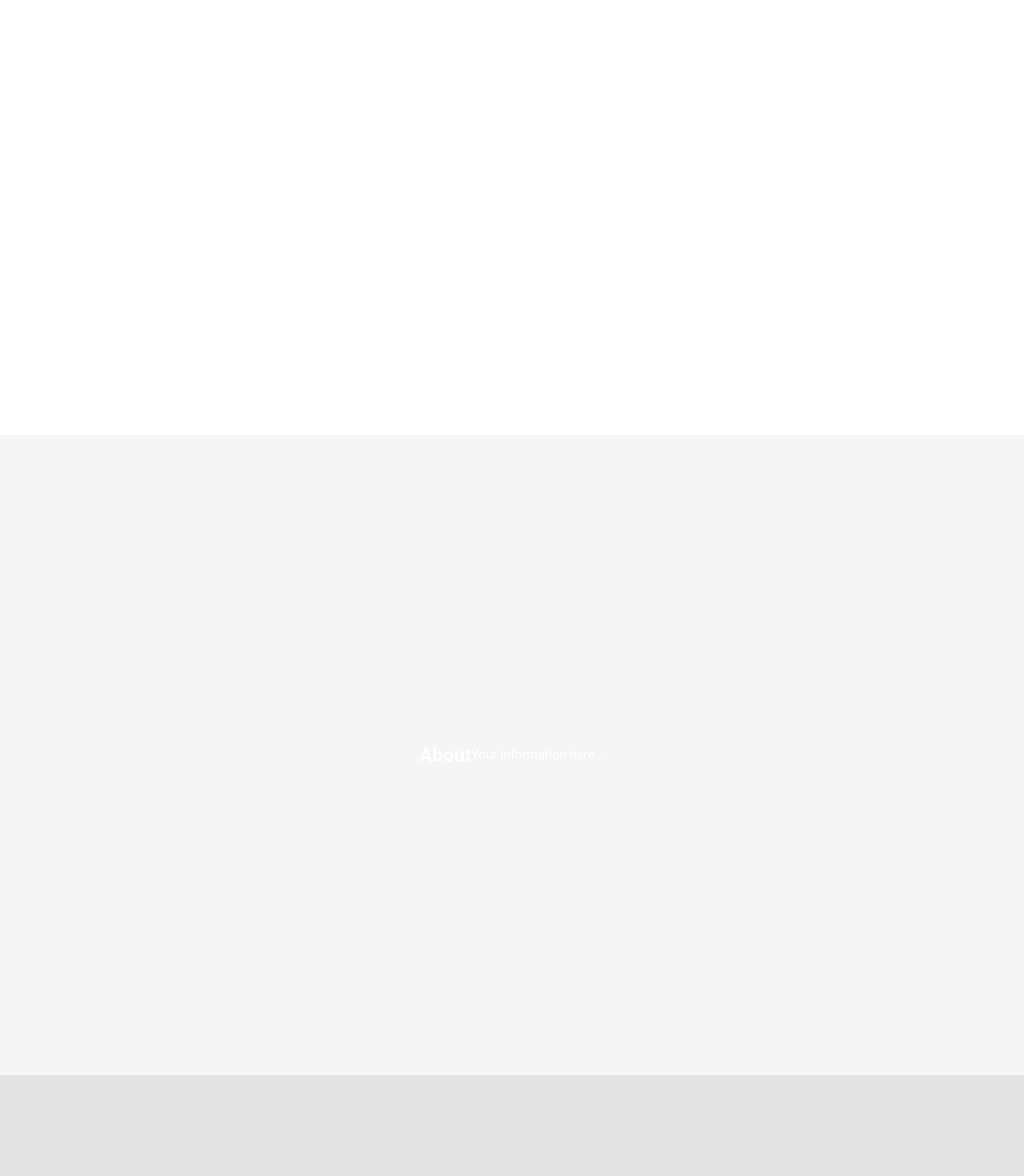
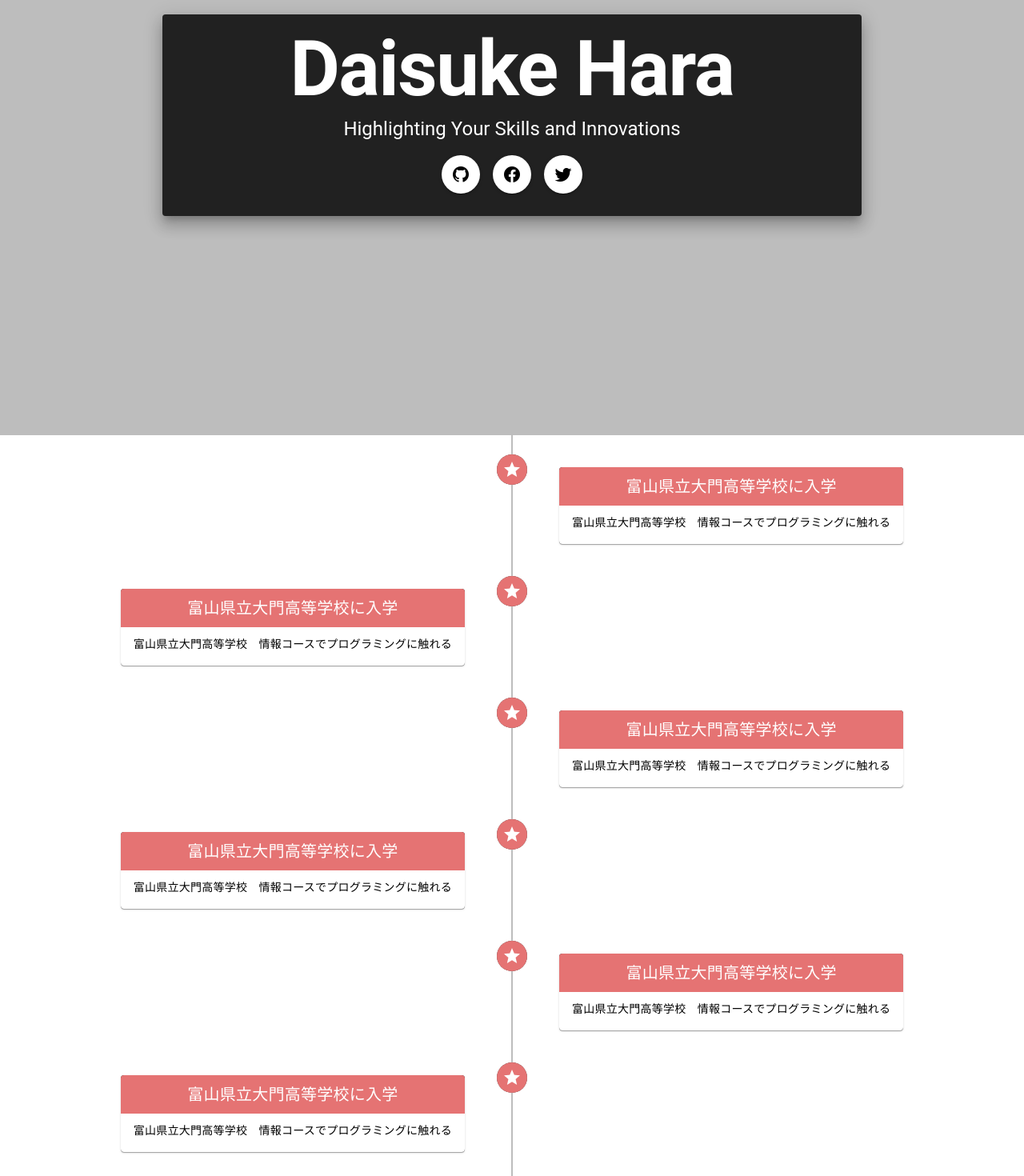
Before and after one commit to HaraDaisuke/portfolio05, a Vue app: page / in a window 1280 px wide. Shown: the part 320-1790 px from the top of the page at 80% size. Built offline with nearby package versions, Linux system fonts and the light colour scheme.

Commit message:
Add About.vue TimeLineItem.vue

```diff
--- a/src/App.vue
+++ b/src/App.vue
@@ -2,7 +2,7 @@
   <v-app>
     <!-- App Bar -->
     <v-app-bar app>
-      <v-toolbar-title>Daisuke Hara</v-toolbar-title>
+      <v-toolbar-title>Daisuke Hara   ~{{ currentSection }}~</v-toolbar-title>
       <v-spacer></v-spacer>
       <!-- Navigation Links -->
       <v-btn text @click="scrollTo('top')">Top</v-btn>
@@ -14,24 +14,21 @@
 
     <!-- Sections -->
     <v-main>
-      <section id="top" style="height: 100vh; background: #ffffff;">
-        <h1>Top</h1>
-        <p>Your top page here...</p>
+      <section id="top" ref="top" style="height: 100vh; background: #bdbdbd;">
+        <MainTop></MainTop>
       </section>
-
-      <section id="about" style="height: 100vh; background: #f5f5f5;">
-        <h1>About</h1>
-        <p>Your information here...</p>
+      <section id="about" ref="about" style="background: #ffffff;">
+        <About></About>
       </section>
-      <section id="skills" style="height: 100vh; background: #e3e3e3;">
+      <section id="skills" ref="skills" style="height: 100vh; background: #bdbdbd;">
         <h1>Skills</h1>
         <p>Your skills here...</p>
       </section>
-      <section id="certifications" style="height: 100vh; background: #d0d0d0;">
+      <section id="certifications" ref="certifications" style="height: 100vh; background: #ffffff;">
         <h1>Certifications</h1>
         <p>Your certifications here...</p>
       </section>
-      <section id="contact" style="height: 100vh; background: #bdbdbd;">
+      <section id="contact" ref="contact" style="height: 100vh; background: #bdbdbd;">
         <h1>Contact</h1>
         <p>Your contact details here...</p>
       </section>
@@ -40,14 +37,53 @@
 </template>
 
 <script>
+import MainTop from './components/MainTop.vue';
+import About from './components/About.vue';
+
 export default {
+  components: { MainTop, About },
+  data() {
+    return {
+      currentSection: "Daisuke Hara", // デフォルトのタイトル
+    };
+  },
+  mounted() {
+    const options = {
+      root: null, // ビューポート全体を基準
+      threshold: 0.5, // セクションが50%以上見えたら発火
+    };
+
+    this.observer = new IntersectionObserver(this.handleIntersect, options);
+
+    // 各セクションを監視
+    ["top", "about", "skills", "certifications", "contact"].forEach((sectionId) => {
+      const section = this.$refs[sectionId];
+      if (section) {
+        this.observer.observe(section);
+      }
+    });
+  },
   methods: {
+    handleIntersect(entries) {
+      entries.forEach((entry) => {
+        if (entry.isIntersecting) {
+          this.currentSection = entry.target.id.charAt(0).toUpperCase() + entry.target.id.slice(1);
+        }
+      });
+    },
     scrollTo(sectionId) {
       const element = document.getElementById(sectionId);
+      const appBarHeight = document.querySelector(".v-app-bar").clientHeight; // v-app-barの縦幅
       if (element) {
-        element.scrollIntoView({ behavior: 'smooth' });
+        const scrollY = element.offsetTop - appBarHeight; // スクロール位置を調整
+        window.scrollTo({ top: scrollY, behavior: "smooth" });
       }
     },
+  },
+  beforeDestroy() {
+    if (this.observer) {
+      this.observer.disconnect();
+    }
   },
 };
 </script>
--- /dev/null
+++ b/src/components/About.vue
@@ -0,0 +1,102 @@
+<template>
+  <v-timeline align="start" justify="center" line-color="#bdbdbd" class="mx-5">
+
+    <v-timeline-item
+      dot-color="red-lighten-2"
+      icon="mdi-star"
+      fill-dot
+    >
+        <TimeLineItem>
+            <template v-slot:my-card-title>富山県立大門高等学校に入学</template>
+            <template v-slot:my-card-text>富山県立大門高等学校　情報コースでプログラミングに触れる</template>
+        </TimeLineItem>
+    </v-timeline-item>
+
+        <v-timeline-item
+      dot-color="red-lighten-2"
+      icon="mdi-star"
+      fill-dot
+    >
+        <TimeLineItem>
+            <template v-slot:my-card-title>富山県立大門高等学校に入学</template>
+            <template v-slot:my-card-text>富山県立大門高等学校　情報コースでプログラミングに触れる</template>
+        </TimeLineItem>
+    </v-timeline-item>
+
+        <v-timeline-item
+      dot-color="red-lighten-2"
+      icon="mdi-star"
+      fill-dot
+    >
+        <TimeLineItem>
+            <template v-slot:my-card-title>富山県立大門高等学校に入学</template>
+            <template v-slot:my-card-text>富山県立大門高等学校　情報コースでプログラミングに触れる</template>
+        </TimeLineItem>
+    </v-timeline-item>
+
+        <v-timeline-item
+      dot-color="red-lighten-2"
+      icon="mdi-star"
+      fill-dot
+    >
+        <TimeLineItem>
+            <template v-slot:my-card-title>富山県立大門高等学校に入学</template>
+            <template v-slot:my-card-text>富山県立大門高等学校　情報コースでプログラミングに触れる</template>
+        </TimeLineItem>
+    </v-timeline-item>
+
+        <v-timeline-item
+      dot-color="red-lighten-2"
+      icon="mdi-star"
+      fill-dot
+    >
+        <TimeLineItem>
+            <template v-slot:my-card-title>富山県立大門高等学校に入学</template>
+            <template v-slot:my-card-text>富山県立大門高等学校　情報コースでプログラミングに触れる</template>
+        </TimeLineItem>
+    </v-timeline-item>
+
+        <v-timeline-item
+      dot-color="red-lighten-2"
+      icon="mdi-star"
+      fill-dot
+    >
+        <TimeLineItem>
+            <template v-slot:my-card-title>富山県立大門高等学校に入学</template>
+            <template v-slot:my-card-text>富山県立大門高等学校　情報コースでプログラミングに触れる</template>
+        </TimeLineItem>
+    </v-timeline-item>
+
+
+  </v-timeline>
+</template>
+
+
+<script>
+import TimeLineItem from './TimeLineItem.vue';
+export default {
+  components: { TimeLineItem },
+}
+</script>
+
+<script setup>
+
+const items = [
+{
+    color: 'red-lighten-2',
+    icon: 'mdi-star',
+},
+{
+    color: 'purple-lighten-2',
+    icon: 'mdi-book-variant',
+},
+{
+    color: 'green-lighten-1',
+    icon: 'mdi-airballoon',
+},
+{
+    color: 'indigo-lighten-2',
+    icon: 'mdi-layers-triple',
+},
+]
+</script>
--- /dev/null
+++ b/src/components/MainTop.vue
@@ -0,0 +1,59 @@
+<template>
+  <v-container class="d-flex align-center justify-center fill-height" fluid v-intersect="onIntersect">
+    <v-expand-x-transition>
+      <v-card
+        v-show="isVisible"
+        class="elevation-12 text-center py-6"
+        width="70%"
+        style="background-size: cover; color: white;">
+        <v-card-title>
+          <v-row class="text-h1 font-weight-bold justify-center">
+            Daisuke Hara
+          </v-row>
+        </v-card-title>
+        <v-card-text>
+          <v-row class="text-h5 my-4 justify-center">
+            Highlighting Your Skills and Innovations
+          </v-row>
+          <v-row class="justify-center">
+            <v-btn icon href="https://github.com/HaraDaisuke/" target="_blank" class="mx-2" color="white">
+              <v-icon large>mdi-github</v-icon>
+            </v-btn>
+            <v-btn icon href="https://www.facebook.com/daisuke.hara.524/" target="_blank" class="mx-2" color="white">
+              <v-icon large>mdi-facebook</v-icon>
+            </v-btn>
+            <v-btn icon href="https://x.com/parsley0402/" target="_blank" class="mx-2" color="white">
+              <v-icon large>mdi-twitter</v-icon>
+            </v-btn>
+          </v-row>
+        </v-card-text>
+      </v-card>
+    </v-expand-x-transition>
+  </v-container>
+</template>
+
+<script setup>
+import { ref } from 'vue';
+
+const isVisible = ref(false);
+
+const onIntersect = (isIntersecting, entries, observer) => {
+  if (isIntersecting) {
+    console.log("表示領域に達した");
+    setTimeout(() => {
+      console.log("表示した");
+      isVisible.value = true;
+    }, 150);
+  } else {
+    console.log("表示領域から離れた");
+    isVisible.value = false;
+  }
+};
+</script>
+
+<style>
+html, body, .fill-height {
+  height: 100%;
+  margin: 0;
+}
+</style>
--- /dev/null
+++ b/src/components/TimeLineItem.vue
@@ -0,0 +1,26 @@
+<template>
+  <v-container v-intersect="onIntersect">
+    <v-slide-x-transition>
+      <v-card v-show="isVisible">
+        <v-card-title class="text-h6 bg-red-lighten-2"><slot name="my-card-title"></slot></v-card-title>
+        <v-card-text class="bg-white text--primary pt-3"><p><slot name="my-card-text"></slot></p></v-card-text>
+      </v-card>
+    </v-slide-x-transition>
+  </v-container>
+</template>
+
+<script setup>
+import {ref} from 'vue';
+const isVisible = ref(false);
+
+const onIntersect = (isIntersecting, entries, observer)  => {
+
+  if(isIntersecting){
+    console.log("表示領域に達した");
+    isVisible.value = true;
+  }else{
+    console.log("表示領域から離れた");
+    isVisible.value = false;
+  }
+};
+</script>
```
